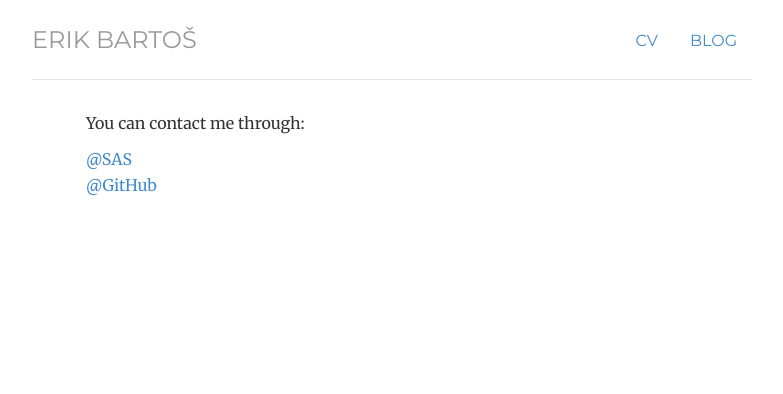
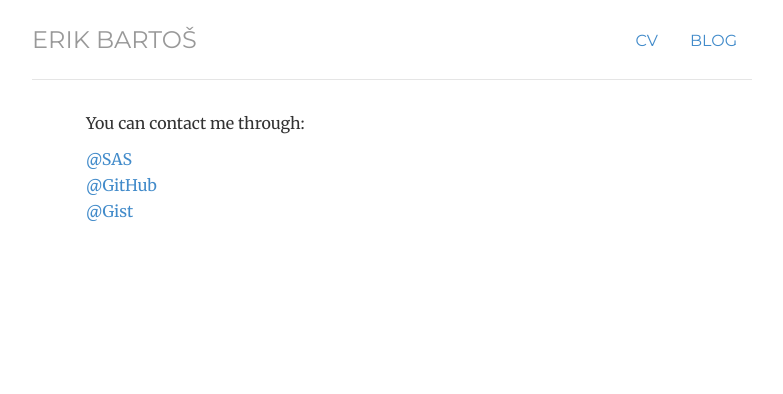
Before and after one commit to Mezek/mezek.github.io, a Jekyll site: the page built from contact/index.html, in a window 1280 px wide. Shown: the top 394 px of the page, without its empty margins (248-1031 px from the left). Built offline with Jekyll 4.4.1, drawn with Linux system fonts in a browser that asks for light colours.

Commit message:
Update index.html

```diff
--- a/contact/index.html
+++ b/contact/index.html
@@ -13,7 +13,8 @@ description: Contact information for Erik Bartoš, a Physicists, Digital Publish
 
 	<ul class="list-unstyled">
 		<li><a href="http://www.sav.sk/index.php?lang=sk&doc=user-org-user&user_no=5299&lang_change=en">@SAS</a></li>
-		<li><a href="http://github.com/mezek">@GitHub</a></li>
+		<li><a href="http://github.com/Mezek">@GitHub</a></li>
+		<li><a href="http://gist.github.com/Mezek">@Gist</a></li>
 	</ul>
 
 </div>
```
